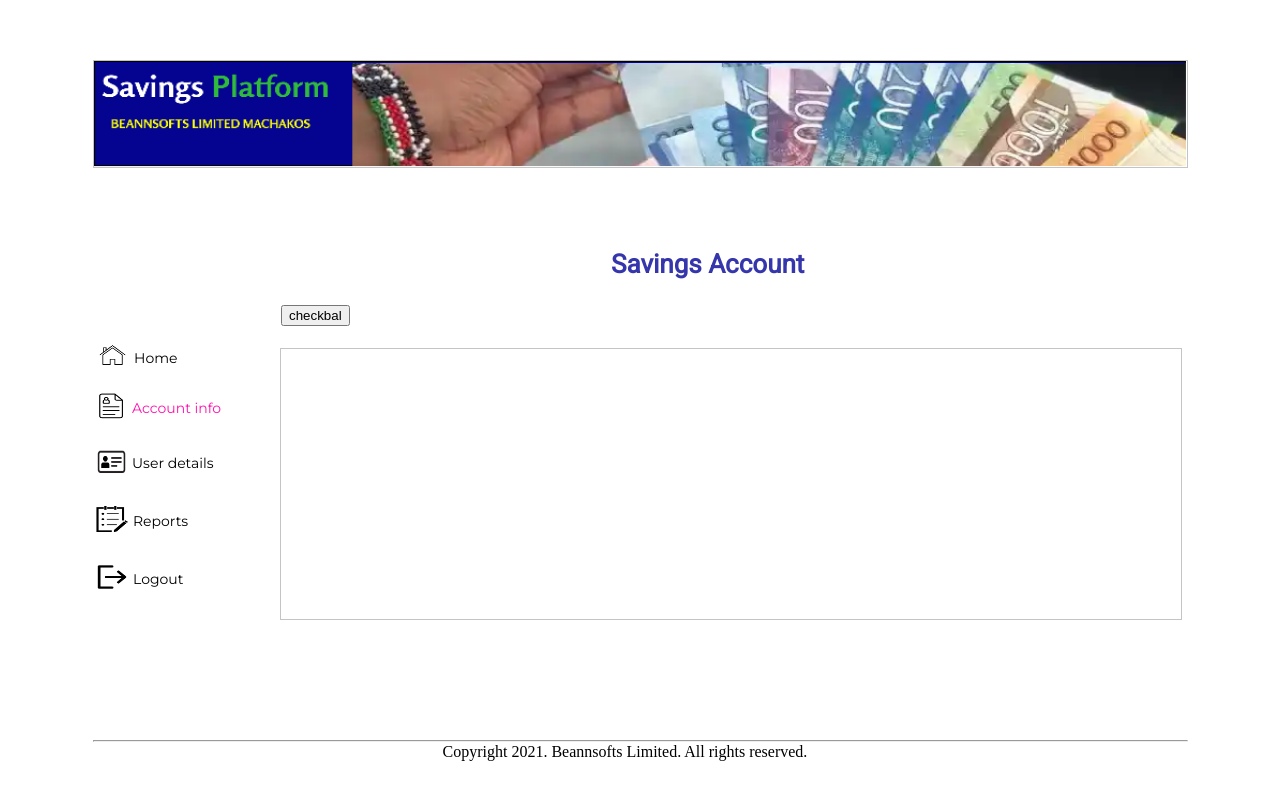
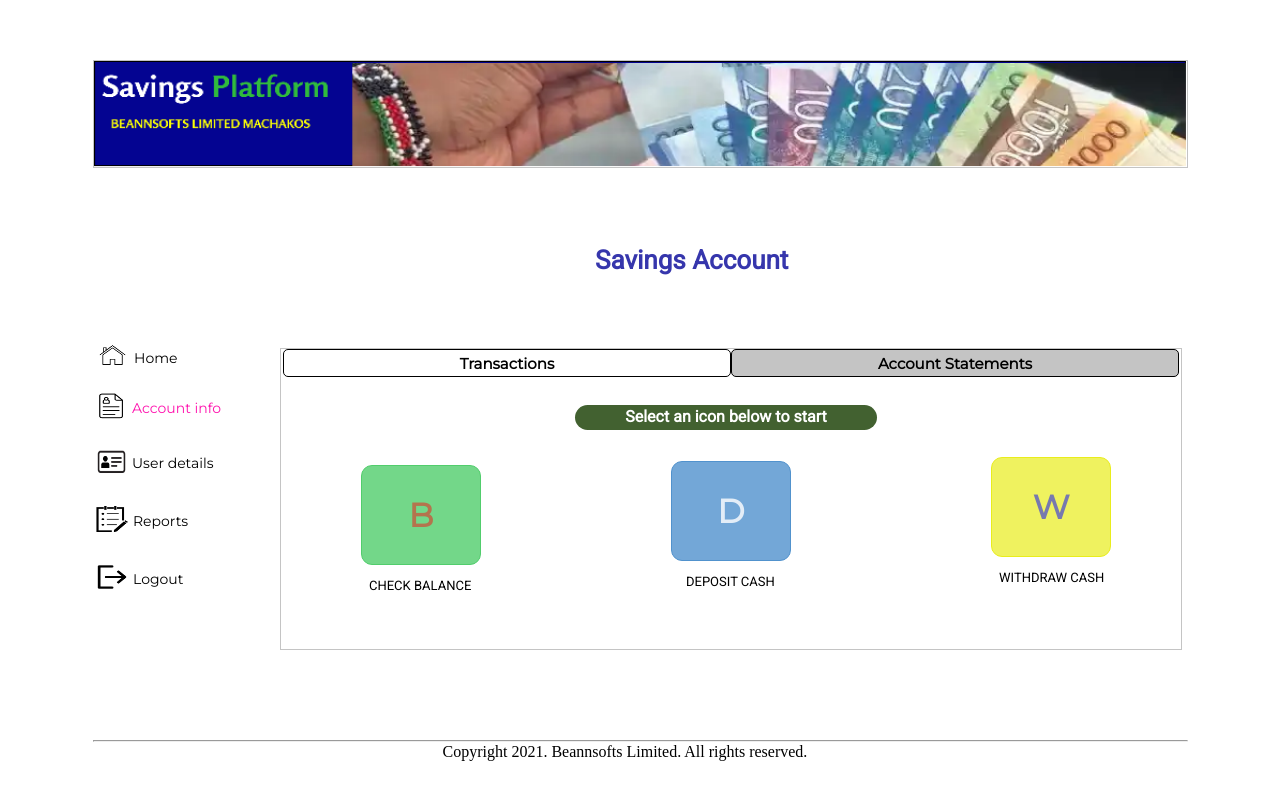
Before and after one commit to musamutuku/APPTECH, a Flask app: page /account in a window 1280 px wide. Run offline with Flask 2, Linux system fonts and the light colour scheme.

Commit message:
adjusted account-page

```diff
--- a/main.py
+++ b/main.py
@@ -9,6 +9,7 @@ from flask_jwt_extended import get_jwt_identity
 from flask_jwt_extended import jwt_required
 from flask_jwt_extended import JWTManager
 from sqlalchemy.orm import backref
+import datetime
 
 
 app = Flask(__name__)
--- a/static/css/style.css
+++ b/static/css/style.css
@@ -780,7 +780,6 @@ ul{
     top: 0px;
     bottom: 0px;
     margin: auto;
-    /* border: 1px solid black; */
 }
 .home-img{
     position: absolute;
@@ -829,13 +828,13 @@ ul{
 }
 .homepage{
     width: 900px;
-    height: 270px;
+    height: 300px;
     float: right;
     margin-right: 3px;
     margin-top: 8px;
     border: 1px solid #C4C4C4;
 }
-.homepage .p1{
+.p1{
     margin-left: 330px;
     margin-top: -100px;
     font-family: Roboto;
@@ -956,6 +955,122 @@ ul{
 .footer hr{
     margin-top: -20px;
 }
+.btns{
+    position: relative;
+    width: 125px;
+}
+.checkbal{
+    left: 80px;
+    top: 47px;
+}
+.checkbal button{
+    background: rgba(81, 205, 108, 0.8);
+    border: 1px solid #51CD6C;
+    color: rgba(246, 18, 18, 0.5);
+    border-radius: 11px;
+}
+.checkbal button:hover{
+    background-color: #51CD6C;
+    color: #F61212;
+}
+.checkbal p{
+    font-family: Roboto;
+    font-size: 13px;
+    margin-left: 8px;
+}
+.deposit{
+    left: 390px;
+    top: -98px;
+}
+.deposit button{
+    background: rgba(81, 146, 205, 0.8);
+    border: 1px solid #5192CD;
+    color: rgba(255, 255, 255, 0.8);
+    border-radius: 11px;
+}
+.deposit button:hover{
+    background-color: #5192CD;
+    color: #FFFFFF;
+}
+.deposit p{
+    font-family: Roboto;
+    font-size: 13px;
+    margin-left: 15px;
+}
+.withdraw{
+    left: 710px;
+    top: -243px;
+}
+.withdraw button{
+    background: rgba(233, 237, 28, 0.7);
+    border: 1px solid #E9ED1C;
+    color: rgba(0, 0, 255, 0.5);
+    border-radius: 11px;
+}
+.withdraw button:hover{
+    background-color: #E9ED1C;
+    color: #0000FF;
+}
+.withdraw p{
+    font-family: Roboto;
+    font-size: 13px;
+    margin-left: 8px;
+}
+.btns button{
+    position: relative;
+    width: 120px;
+    height: 100px;
+    font-family: Montserrat;
+    font-weight: bold;
+    font-size: 33px;
+}
+.icon-select{
+    position: relative;
+    width: 302px;
+    height: 25px;
+    left: 294px;
+    top: 12px;
+    background: #426130;
+    border-radius: 15px;
+}
+.icon-select p{
+    position: relative;
+    top: 2px;
+    font-family: Roboto;
+    font-weight: bold;
+    font-size: 16px;
+    text-align: center;
+    color: #FFFFFF;
+}
+.accBtn button{
+    position: relative;
+    width: 448px;
+    height: 28px;
+    left: 2px;
+    top: 0px;
+    border: 1px solid #000000;
+    box-sizing: border-box;
+    border-radius: 5px;
+    font-family: Montserrat;
+    font-weight: bold;
+    font-size: 15px;
+    text-align: center;
+}
+#statebtn{
+    margin-left: -4px;
+    background: #C4C4C4;
+}
+#transactionbtn{
+    background: #FFFFFF;
+}
+.accSave{
+    position: absolute;
+    top: 105px;
+    left: 170px;
+}
+#theBtns{
+    height: 240px;
+}
 /* ---------media query---------- */
 
 @media only screen and (max-width: 600px) {
--- a/templates/account.html
+++ b/templates/account.html
@@ -9,11 +9,6 @@
     <link rel="stylesheet" href="https://fonts.googleapis.com/css?family=Roboto|Montserrat">
 </head>
 <body>
-    <form action="/account/check_balance" id="form1" method="POST" style="visibility: hidden;">
-        <input type="text" name="id_no">
-        <input type="password" name="pin_no">
-        <button type="submit">OK</button>
-    </form>
     <div class="homeDiv">
         <div class="home-img"><img src="{{ url_for('static', filename='images/header.png') }}" alt="header"></div>
     <div class="home-links">
@@ -24,18 +19,37 @@
             <li><img src="{{ url_for('static', filename='images/reports.png') }}" alt="reports">&nbsp;<a href="#">Reports</a></li>
             <li><img src="{{ url_for('static', filename='images/logout.png') }}" alt="logout">&nbsp;<a href="#">Logout</a></li>
         </u>
+        <p class="p1 accSave">Savings Account</p>
         <div class="homepage">
-            <p class="p1">Savings Account</p>
-            <button onclick="hide()">checkbal</button>
-            <!-- <a href="/account/deposit"><button>deposit</button></a>
-            <a href="/account/withdraw"><button>withdraw</button></a> -->
+            <div class="accBtn">
+                <button id="transactionbtn" onclick="showBtns()">Transactions</button>
+                <button id="statebtn" onclick="showStatediv()">Account Statements</button>
+            </div>
+            <div id="theBtns">
+                <div class="icon-select">
+                    <p>Select an icon below to start</p>
+                </div>
+                <div class="btns checkbal">
+                    <button onclick="hideShow()">B</button>
+                    <p>CHECK BALANCE</p>
+                </div>
+                <div class="btns deposit">
+                    <button onclick="hideShow2()">D</button>
+                    <P>DEPOSIT CASH</P>
+                </div>
+                <div class="btns withdraw">
+                    <button onclick="hideShow3()">W</button>
+                    <p>WITHDRAW CASH</p>
+                </div>
+            </div>
+            <div id="stateDiv" style="visibility: hidden;position: absolute;top: 150px;"><p>This place is for account statement</p></div>
         </div>
-        <div>
-
-            <form action="#" id="form2" style="visibility: hidden;">
-                <input type="radio">
-                <input type="radio">
-            </form>
+        <div class="formpage">
+            <!-- <form action="/account/check_balance" id="form1" method="POST" style="visibility: hidden;">
+                <input type="text" name="id_no">
+                <input type="password" name="pin_no">
+                <button type="submit">OK</button>
+             </form> -->
         </div>
     </div>
         <div class="footer">
@@ -43,11 +57,29 @@
             <p>Copyright 2021. <span>Beannsofts Limited. All rights reserved.</span></p>
         </div>
     </div>
-<script>
+    <script>
+        var thebtns = document.getElementById('theBtns');
+        var statediv = document.getElementById('stateDiv');
+        var transbtn = document.getElementById('transactionbtn');
+        var statebtn = document.getElementById('statebtn');
+        function showBtns(){
+            thebtns.style.visibility = "visible";
+            statediv.style.visibility = "hidden";
+            transbtn.style.background = "#FFFFFF";
+            statebtn.style.background = "#C4C4C4";
+        }
+        function showStatediv(){
+            statediv.style.visibility = "visible";
+            thebtns.style.visibility = "hidden";
+            statebtn.style.background = "#FFFFFF";
+            transbtn.style.background = "#C4C4C4";
+        }
+    </script>
+<!-- <script>
     var fm = document.getElementById("form1");
     function hide(){
         fm.style.visibility = "visible";
     }
-</script>
+</script> -->
 </body>
 </html>
```
